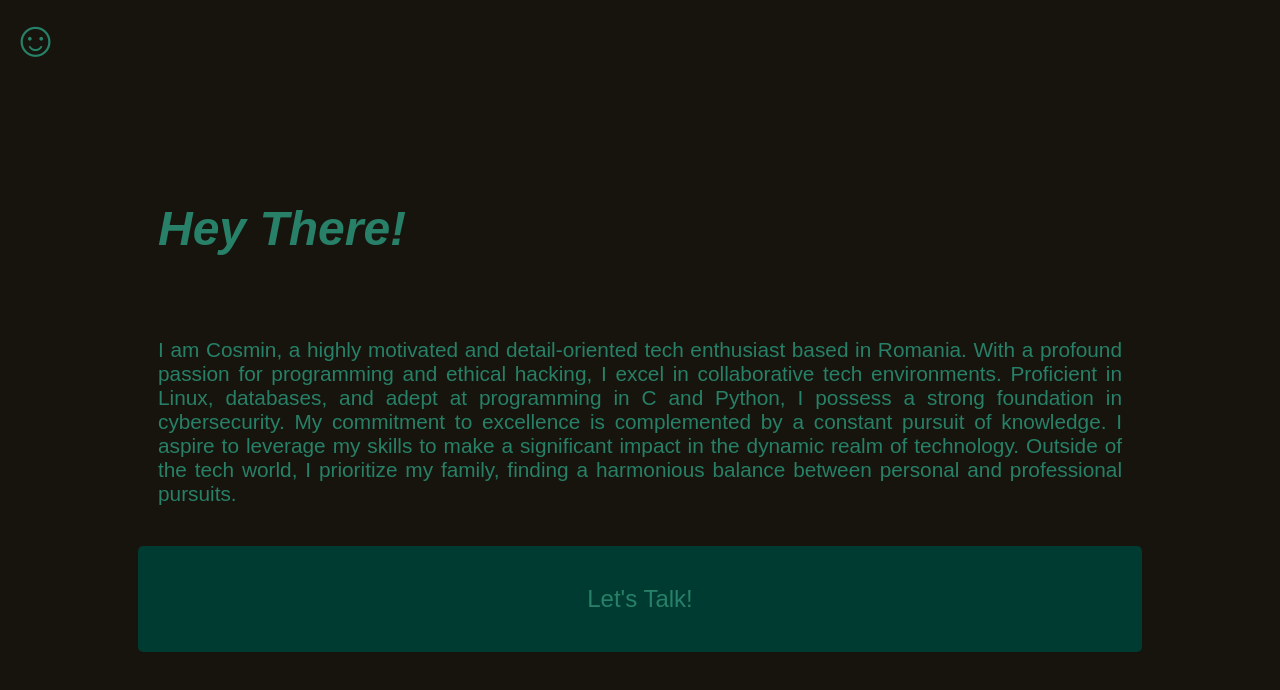
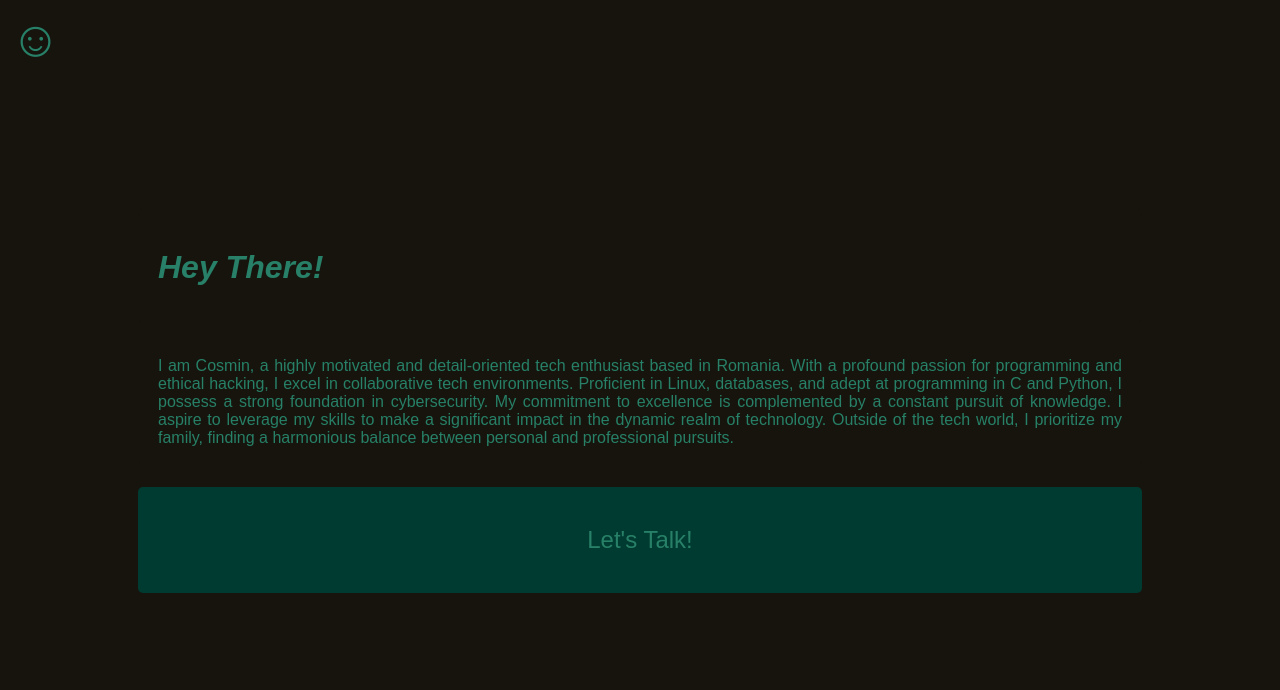
Before and after one commit to icb91/icb, a plain HTML site: page index.html in a window 1280 px wide. Drawn offline with Linux system fonts and the light colour scheme.

Commit message:
Update index.html

```diff
--- a/index.html
+++ b/index.html
@@ -37,7 +37,6 @@
 
         .right-box p {
             margin: 0; /* Remove default paragraph margin */
-            font-size: 1.3em;
         }
 
         .contact-box {
@@ -75,7 +74,7 @@
 
     <div class="container">
         <div class="box left-box">
-            <h1 style="font-size: 3em;" class="italic-text">Hey There!</h1>
+            <h1 style="font-size: 2em;" class="italic-text">Hey There!</h1>
         </div>
         <div class="box right-box">
             <p>
```
